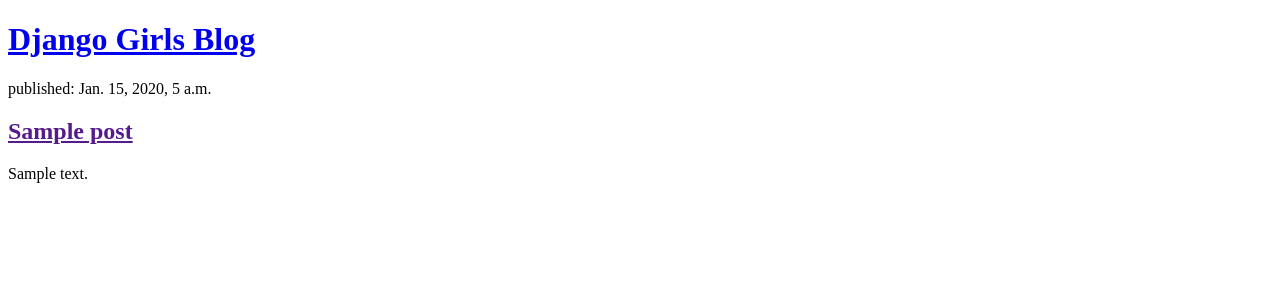
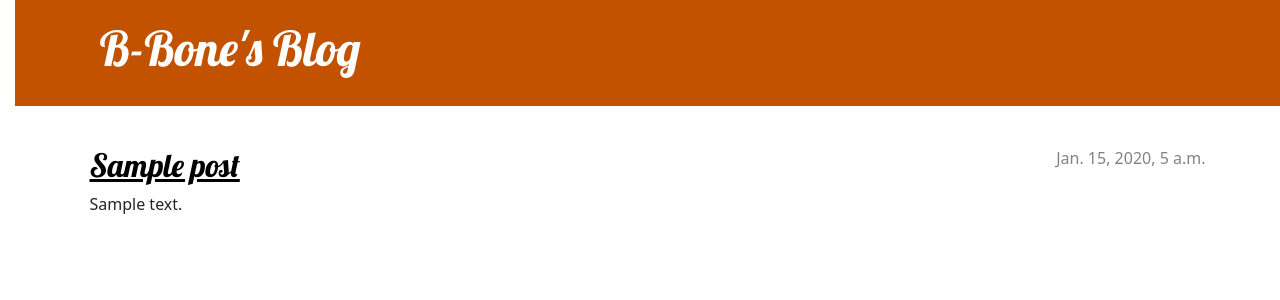
Before and after one commit to ethan21814/my-first-blog, a Django app: page / in a window 1280 px wide. Shown: the top 300 px of the page. Run offline with Django 3.2, Linux system fonts and the light colour scheme; tables that the repository leaves empty hold one stand-in row (values such as "Sample post").

Commit message:
Added view and template for detailed blog post as well as CSS for the site.

```diff
--- /dev/null
+++ b/blog/static/css/blog.css
@@ -0,0 +1,78 @@
+h1 a,
+h2 a {
+  color: #c25100;
+  font-family: "Lobster";
+}
+body {
+  padding-left: 15px;
+}
+.page-header {
+  background-color: #c25100;
+  margin-top: 0;
+  margin-bottom: 40px;
+  padding: 20px 20px 20px 40px;
+}
+
+.page-header h1,
+.page-header h1 a,
+.page-header h1 a:visited,
+.page-header h1 a:active {
+  color: #ffffff;
+  font-size: 36pt;
+  text-decoration: none;
+}
+
+h1,
+h2,
+h3,
+h4 {
+  font-family: "Lobster", cursive;
+}
+
+.date {
+  color: #828282;
+}
+
+.save {
+  float: right;
+}
+
+.post-form textarea,
+.post-form input {
+  width: 100%;
+}
+
+.top-menu,
+.top-menu:hover,
+.top-menu:visited {
+  color: #ffffff;
+  float: right;
+  font-size: 26pt;
+  margin-right: 20px;
+}
+
+.post {
+  margin-bottom: 70px;
+}
+
+.post h2 a,
+.post h2 a:visited {
+  color: #000000;
+}
+
+.post > .date,
+.post > .actions {
+  float: right;
+}
+
+.btn-secondary,
+.btn-secondary:visited {
+  color: #c25100;
+  background: none;
+  border-color: #c25100;
+}
+
+.btn-secondary:hover {
+  color: #ffffff;
+  background-color: #c25100;
+}
--- /dev/null
+++ b/blog/templates/blog/base.html
@@ -0,0 +1,31 @@
+{% load static %}
+<!DOCTYPE html>
+<html>
+  <head>
+    <title>B-Bone's Blog</title>
+    <link
+      rel="stylesheet"
+      href="https://cdn.jsdelivr.net/npm/bootstrap@5.1.3/dist/css/bootstrap.min.css"
+      integrity="sha384-1BmE4kWBq78iYhFldvKuhfTAU6auU8tT94WrHftjDbrCEXSU1oBoqyl2QvZ6jIW3"
+      crossorigin="anonymous"
+    />
+    <link
+      href="//fonts.googleapis.com/css?family=Lobster&subset=latin,latin-ext"
+      rel="stylesheet"
+      type="text/css"
+    />
+    <link rel="stylesheet" href="{% static 'css/blog.css' %} " />
+  </head>
+  <body>
+    <header class="page-header">
+      <div class="container">
+        <h1><a href="/">B-Bone's Blog</a></h1>
+      </div>
+    </header>
+    <main class="container">
+      <div class="row">
+        <div class="col">{% block content %} {% endblock %}</div>
+      </div>
+    </main>
+  </body>
+</html>
--- a/blog/templates/blog/post_list.html
+++ b/blog/templates/blog/post_list.html
@@ -1,18 +1,7 @@
-<!DOCTYPE html>
-<html>
-  <head>
-    <title>Django Girls blog</title>
-  </head>
-  <body>
-    <header>
-      <h1><a href="/">Django Girls Blog</a></h1>
-    </header>
-    {% for post in posts %}
-    <article>
-      <time>published: {{ post.published_date }}</time>
-      <h2><a href="">{{ post.title }}</a></h2>
-      <p>{{ post.text|linebreaksbr }}</p>
-    </article>
-    {% endfor %}
-  </body>
-</html>
+{% extends 'blog/base.html' %} {% block content %} {% for post in posts %}
+<article class="post">
+  <time class="date"> {{ post.published_date }} </time>
+  <h2><a href="{%url 'post_detail' pk=post.pk %}">{{ post.title }}</a></h2>
+  <p>{{ post.text|linebreaksbr }}</p>
+</article>
+{% endfor %} {% endblock %}
--- a/blog/urls.py
+++ b/blog/urls.py
@@ -2,5 +2,6 @@
 from . import views
 
 urlpatterns = [
-    path('', views.post_list, name='post_list')
+    path('', views.post_list, name='post_list'),
+    path('post/<int:pk>/', views.post_detail, name='post_detail')
 ]
--- a/blog/views.py
+++ b/blog/views.py
@@ -1,7 +1,11 @@
-from django.shortcuts import render
+from django.shortcuts import render, get_object_or_404
 from django.utils import timezone
 from .models import Post
 
 def post_list(request):
     posts = Post.objects.filter(published_date__lte=timezone.now()).order_by('published_date')
     return render(request, 'blog/post_list.html', {'posts': posts})
+
+def post_detail(request, pk):
+    post = get_object_or_404(Post, pk=pk)
+    return render(request, 'blog/post_detail.html', {'post': post})
```
Also changed, not shown: blog/templates/blog/post_detail.html (added, +9 -0 lines).
